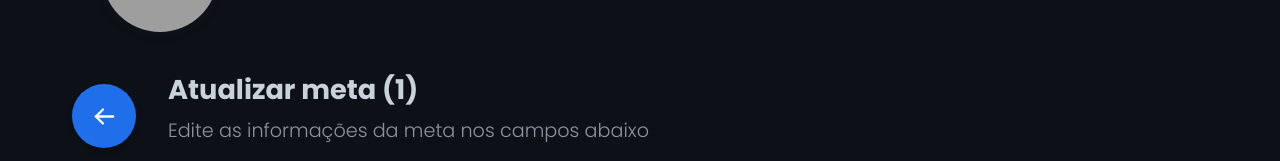
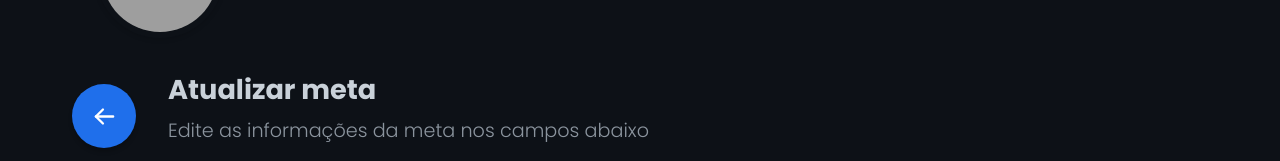
Before and after one commit to AllanDutra/next-goals-project, a Next.js app: page /goal-form/1 in a window 1280 px wide. Shown: the part 175-336 px from the top of the page. Built offline with nearby package versions, Linux system fonts and the light colour scheme; grey boxes are pictures that could not be loaded.

Commit message:
refactor: update goal form title message

```diff
--- a/src/pages/goal-form/[id].tsx
+++ b/src/pages/goal-form/[id].tsx
@@ -14,7 +14,7 @@ export default function UpdateGoalForm() {
 
       <PageContainer>
         <GoalForm.Presentation
-          title={`Atualizar meta (${query.id})`}
+          title={`Atualizar meta`}
           subtitle="Edite as informações da meta nos campos abaixo"
         />
 
```
